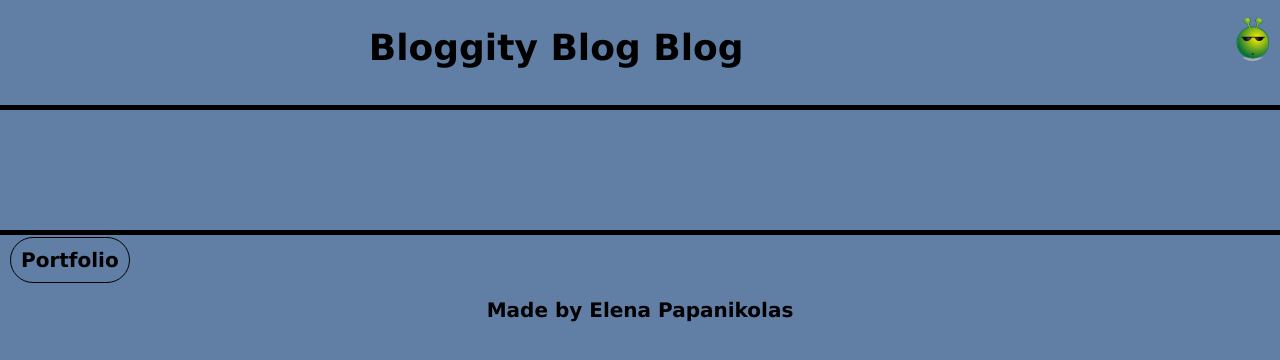
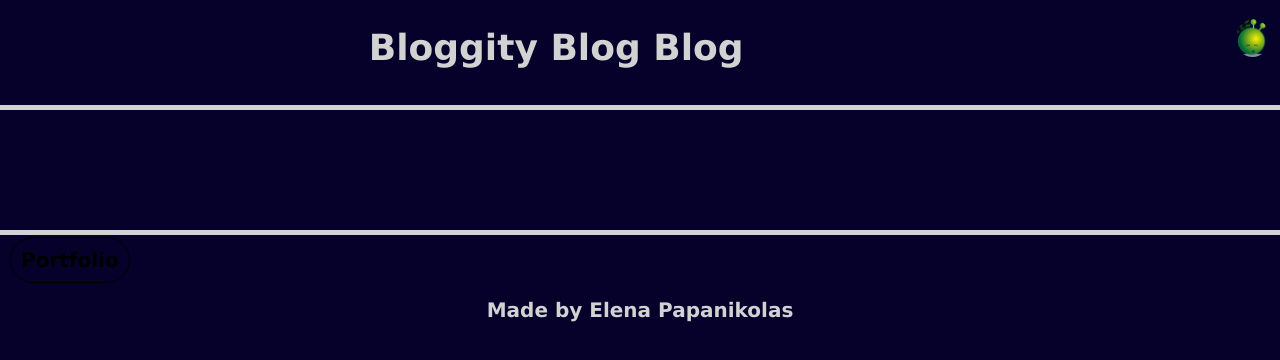
Before and after one commit to ElenaPapanikolas/Bloggity, a plain HTML site: page blog.html in a window 1280 px wide. Both pictures are taken after a click on the button 1252 px from the left and 38 px from the top of the page. Shown: the top 360 px of the page. Drawn offline with Linux system fonts and the light colour scheme.

Commit message:
Added event listener for light and dark modes.

```diff
--- a/assets/css/style.css
+++ b/assets/css/style.css
@@ -1,3 +1,14 @@
+:root {
+    --light-background: rgb(97, 126, 165);
+    --dark-background: rgb(6, 1, 43);
+    --text-lightmode: rgb(14, 10, 10);
+    --text-darkmode: rgb(210, 210, 210);
+}
+
+
+
+
+
 main {
     width: 100%;
     display: flex;
@@ -40,15 +51,33 @@ nav button {
 
 body {
     font-family: Verdana, Geneva, Tahoma, sans-serif;
-    background-color: rgb(97, 126, 165);
     font-size: 20px;
 }
+
+.light-mode {
+    background-color: var(--light-background);
+    color: var(--text-lightmode);
+}
+
+.dark-mode {
+    background-color: var(--dark-background);
+    color: var(--text-darkmode);
+}
+
 
 footer {
     text-align: left;
     padding: 10px;
     border-top: 5px solid;
 
+}
+
+footer p,
+footer h3 {
+    margin: 20px;
+    text-align: center;
+    font-weight: bold;
+    font-size: 20px;
 }
 
 img {
@@ -64,9 +93,3 @@ a {
     font-weight: bold;
 
 }
-
-footer p {
-    margin: 20px;
-    text-align: center;
-    font-weight: bold;
-}
--- a/assets/js/logic.js
+++ b/assets/js/logic.js
@@ -1,5 +1,7 @@
 
-
+const themebutton = document.querySelector('.theme-button'); // getting access to the button to be able to change themes
+const body = document.querySelector('body'); // getting access to the body
+const alien =document.querySelector('.alien'); // getting access to the alien button
 
 let totalPosts = JSON.parse(localStorage.getItem('totalPosts')) || []; // globally declaring the array
 function storeBlogPost(blogPost) {  // creating a function to store blog posts in local storage
@@ -10,3 +12,16 @@ function storeBlogPost(blogPost) {  // creating a function to store blog posts i
 function getBlogPosts() {      // creating function to retrieve blog posts from local storage
     JSON.parse(localStorage.getItem('totalPosts')) || [];
 }
+
+let mode = 'light';
+themebutton.addEventListener('click', function() {  // event listener that listens for a click, and changes light and dark mode
+    if (mode === 'light') {
+        mode = 'dark';
+        body.setAttribute('class', 'dark-mode');
+        alien.setAttribute('src', 'assets/images/aliendark.png');
+    } else {
+        mode = 'light';
+        body.setAttribute('class', 'light-mode');
+        alien.setAttribute('src', 'assets/images/alienlight.png');
+    }
+});
--- a/blog.html
+++ b/blog.html
@@ -9,12 +9,12 @@
     <title>Bloggity Blog Posts</title>
 </head>
 
-<body>
+<body class="light-mode">
     <header>
         <h1>Bloggity Blog Blog</h1>
         <nav>
-            <button>
-                <img src="./assets/images/alienlight.png">
+            <button class="theme-button">
+                <img class="alien" src="./assets/images/alienlight.png">
             </button>
             <button id="back-button">
                 Back
```
Also changed, not shown: index.html (+3 -3 lines).
